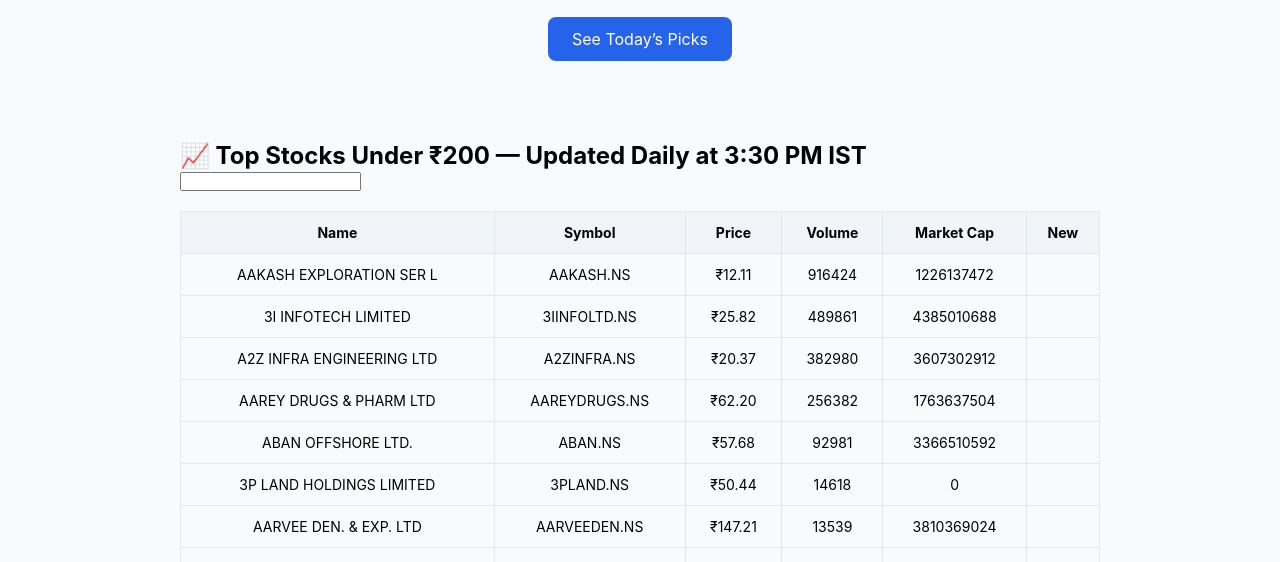
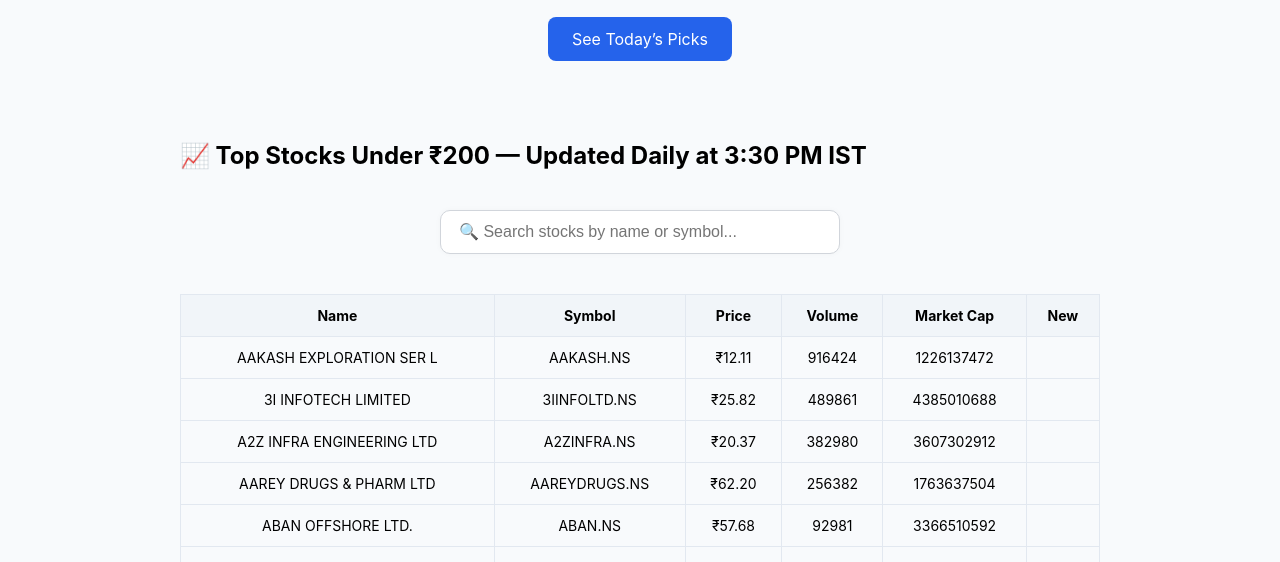
Before and after one commit to Sinaksh93/StoxFusion, a plain HTML site: page index.html in a window 1280 px wide. Shown: the part 238-800 px from the top of the page. Drawn offline with nearby package versions, Linux system fonts and the light colour scheme.

Commit message:
Update index.html

```diff
--- a/index.html
+++ b/index.html
@@ -25,7 +25,9 @@
 
   <section id="stocks" class="table-section">
     <h2>📈 Top Stocks Under ₹200 — Updated Daily at 3:30 PM IST</h2>
-    <input type="text" id="searchinput placeholder="Search by name or symbol..."/>
+    <div class="search-bar-container">
+  <input type="text" id="searchInput" placeholder="🔍 Search stocks by name or symbol..." />
+</div>
     <table id="stock-table">
       <thead>
         <tr>
```
